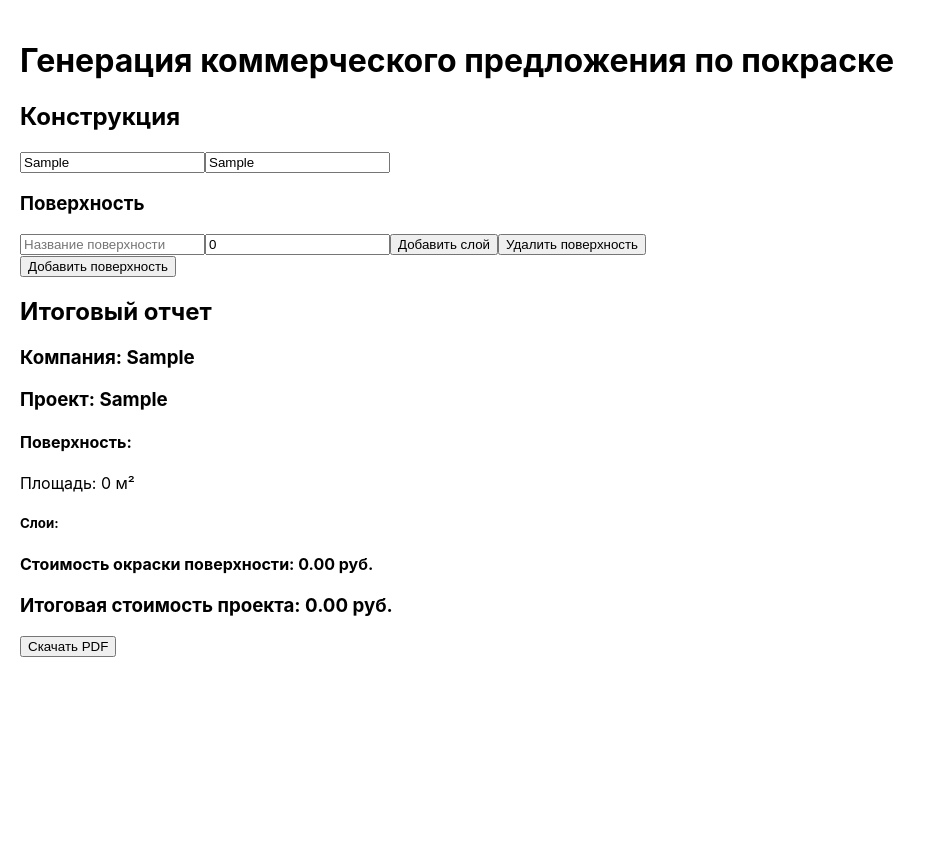
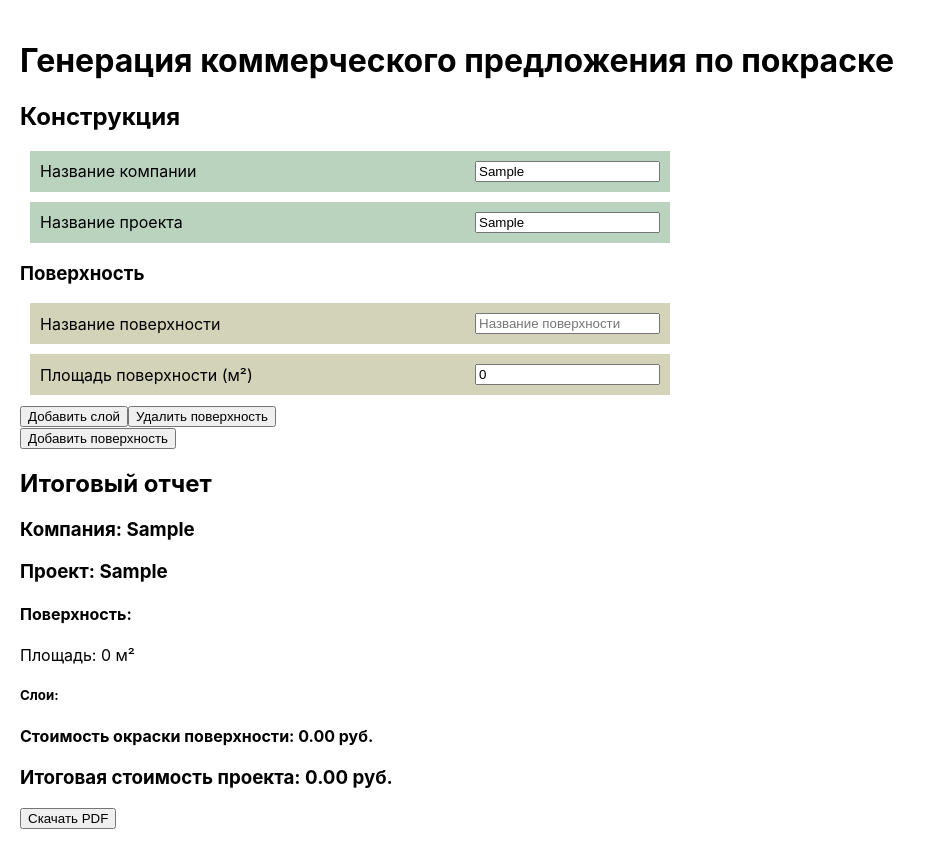
Before and after one commit to vapanteleev/co-front, a React (Create React App) app: page / in a window 1280 px wide. Both pictures are taken after typing "Sample", "Sample" into the empty fields and a click on the button "Добавить поверхность". Shown: the whole page, without its empty margins (0-936 px from the left). Before the commit the page ends 800 px from the top, so only its background shows below. Built offline with nearby package versions, Linux system fonts and the light colour scheme.

Commit message:
Обновил стили

```diff
--- /dev/null
+++ b/src/components/ConstructionForm/ConstructionForm.module.css
@@ -0,0 +1,9 @@
+.ConstructionFormField {
+    padding: 10px;
+    background-color: #7dad8788;
+    margin: 10px;
+    width: 50%;
+    align-items: center;
+    display: flex;
+    justify-content: space-between;
+}
--- a/src/components/ConstructionForm/ConstructionForm.tsx
+++ b/src/components/ConstructionForm/ConstructionForm.tsx
@@ -2,6 +2,7 @@ import React, { useContext } from 'react';
 import { ConstructionContext } from '../../providers/ConstructionProvider/ConstructionProvider';
 import SurfaceForm from '../SurfaceForm/SurfaceForm';
 import { Surface } from '../../model/dataModel';
+import styles from './ConstructionForm.module.css'
 
 const ConstructionForm: React.FC = () => {
     const { construction, setConstruction, addSurface, updateSurface, removeSurface } = useContext(ConstructionContext) as any;
@@ -17,18 +18,25 @@ const ConstructionForm: React.FC = () => {
     return (
         <div>
             <h2>Конструкция</h2>
+            <div className={styles.ConstructionFormField}>
+                <span>Название компании</span>
                 <input
                     type="text"
                     value={construction.companyName}
                     onChange={handleCompanyNameChange}
                     placeholder="Название компании"
                 />
+            </div>
+            <div className={styles.ConstructionFormField}>
+                <span>Название проекта</span>
                 <input
                     type="text"
                     value={construction.projectName}
                     onChange={handleProjectNameChange}
                     placeholder="Название проекта"
                 />
+            </div>
+
 
             {construction.surfaces.map((surface: Surface, index: number) => (
                 <SurfaceForm
--- /dev/null
+++ b/src/components/LayerForm/LayerForm.module.css
@@ -0,0 +1,9 @@
+.LayerInputField {
+    padding: 10px;
+    background-color: #827dad88;
+    margin: 10px;
+    width: 50%;
+    align-items: center;
+    display: flex;
+    justify-content: space-between;
+}
--- a/src/components/LayerForm/LayerForm.tsx
+++ b/src/components/LayerForm/LayerForm.tsx
@@ -1,5 +1,6 @@
 import React from 'react';
 import { Layer } from '../../model/dataModel';
+import styles from './LayerForm.module.css'
 
 const LayerForm: React.FC<{
     layer: Layer;
@@ -29,36 +30,52 @@ const LayerForm: React.FC<{
     return (
         <div>
             <h4>Слой</h4>
+            <div className={styles.LayerInputField}> <span>Материал</span>
+
                 <input
+
+                    aria-label='Материал'
                     type="text"
                     value={layer.material}
                     onChange={handleMaterialChange}
                     placeholder="Материал"
-      />
+                /></div>
+            <div className={styles.LayerInputField}> <span>Толщина (мкм)</span>
+
                 <input
                     type="number"
                     value={layer.thickness}
                     onChange={handleThicknessChange}
                     placeholder="Толщина (мкм)"
-      />
+                /></div>
+            <div className={styles.LayerInputField}> <span>"Разбавление (%)</span>
+
                 <input
                     type="number"
                     value={layer.dilution}
                     onChange={handleDilutionChange}
                     placeholder="Разбавление (%)"
-      />
+                /></div>
+            <div className={styles.LayerInputField}> <span>Коэффициент потерь (%)</span>
+
                 <input
                     type="number"
                     value={layer.lossFactor}
                     onChange={handleLossFactorChange}
                     placeholder="Коэффициент потерь (%)"
-      />
+                /></div>
+
+            <div className={styles.LayerInputField}>
+                <span>Цена за литр (руб.)</span>
+
                 <input
                     type="number"
                     value={layer.materialPrice}
                     onChange={handleMaterialPriceChange}
                     placeholder="Цена за литр (руб.)"
                 />
+            </div>
+
             <button onClick={removeLayer}>Удалить слой</button>
         </div>
     );
--- /dev/null
+++ b/src/components/SurfaceForm/SurfaceForm.module.css
@@ -0,0 +1,9 @@
+.SurfaceFormField {
+    padding: 10px;
+    background-color: #adac7d88;
+    margin: 10px;
+    width: 50%;
+    align-items: center;
+    display: flex;
+    justify-content: space-between;
+}
--- a/src/components/SurfaceForm/SurfaceForm.tsx
+++ b/src/components/SurfaceForm/SurfaceForm.tsx
@@ -1,7 +1,7 @@
 import React from 'react';
 import LayerForm from '../LayerForm/LayerForm';
 import { Surface, Layer } from '../../model/dataModel';
-
+import styles from './SurfaceForm.module.css'
 const SurfaceForm: React.FC<{
     surface: Surface;
     updateSurface: (surface: Surface) => void;
@@ -33,18 +33,24 @@ const SurfaceForm: React.FC<{
     return (
         <div>
             <h3>Поверхность</h3>
+            <div className={styles.SurfaceFormField}>
+                <span>Название поверхности</span>
                 <input
                     type="text"
                     value={surface.name}
                     onChange={handleNameChange}
                     placeholder="Название поверхности"
-            />
+                /></div>
+            <div className={styles.SurfaceFormField}>
+                <span>Площадь поверхности (м²)</span>
+
                 <input
                     type="number"
                     value={surface.area}
                     onChange={handleAreaChange}
                     placeholder="Площадь поверхности (м²)"
-            />
+                /></div>
+
 
             {surface.layers.map((layer: Layer, index: number) => (
                 <LayerForm
```
Lines whose indentation alone changed are shown as unchanged.
